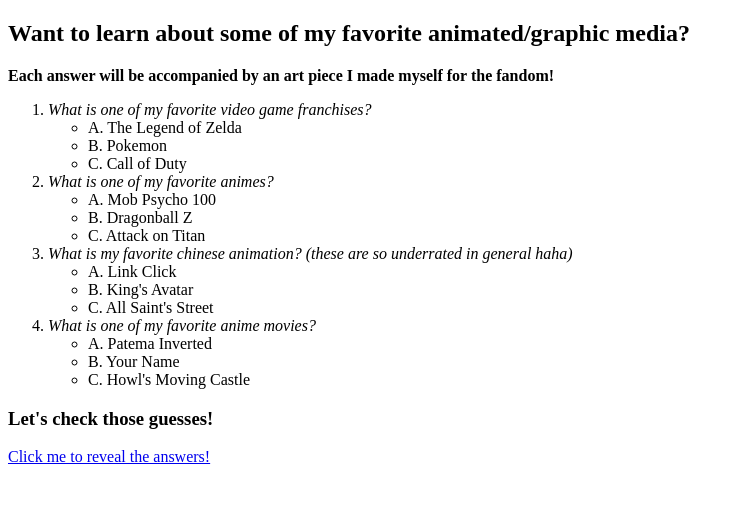
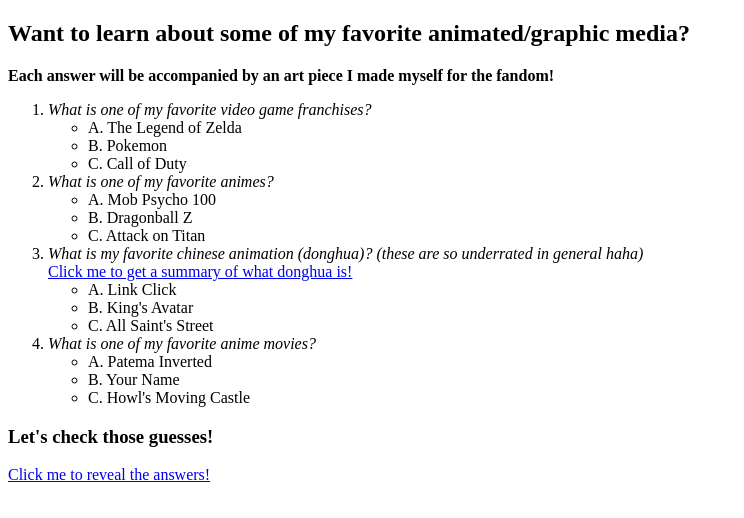
Before and after one commit to jesslane94/codesquad-html, a plain HTML site: page index.html in a window 1280 px wide. Shown: the whole page, without its empty margins (0-744 px from the left). Drawn offline with Linux system fonts and the light colour scheme.

Commit message:
updated to include an external link.

```diff
--- a/index.html
+++ b/index.html
@@ -20,7 +20,8 @@
             <li>B. Dragonball Z</li>
             <li>C. Attack on Titan</li>
         </ul>
-        <li><em>What is my favorite chinese animation? (these are so underrated in general haha)</em></li>
+        <li><em>What is my favorite chinese animation (donghua)? (these are so underrated in general haha)</em></li>
+        <a href="https://en.wikipedia.org/wiki/Chinese_animation">Click me to get a summary of what donghua is!</a>
         <ul>
             <li>A. Link Click</li>
             <li>B. King's Avatar</li>
```
Also changed, not shown: answers.html (+8 -3 lines).
